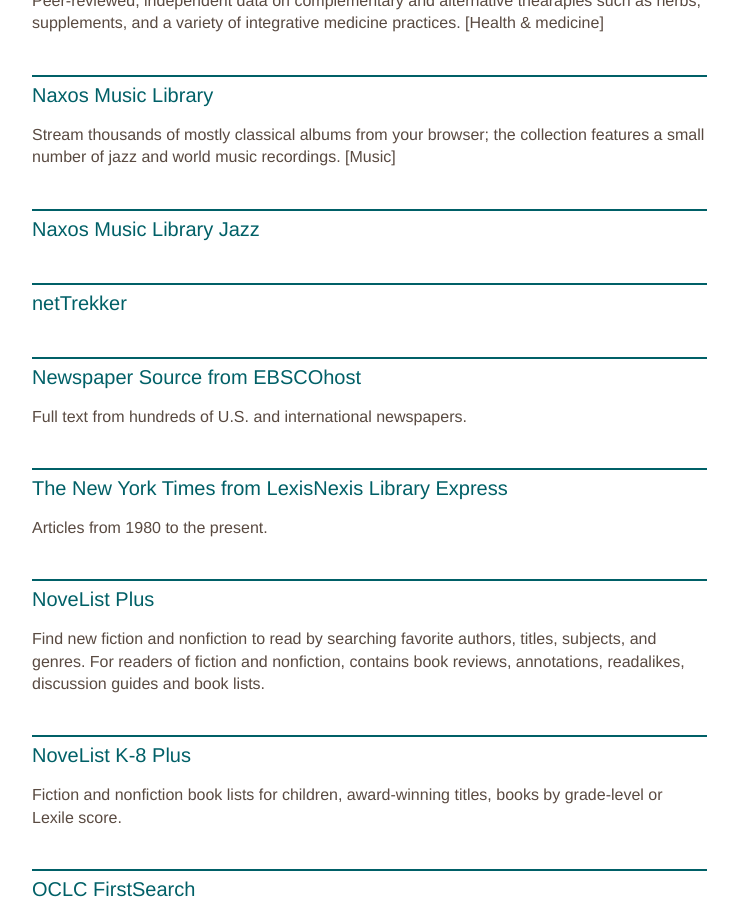
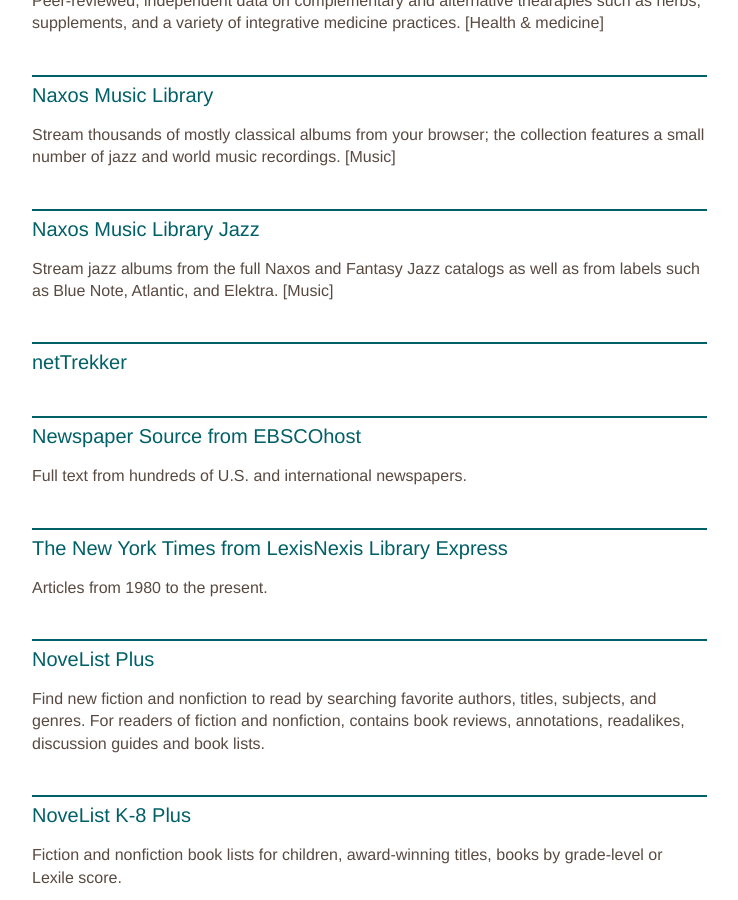
Before and after one commit to skokielibrary/spl-content, a Jekyll site: the page built from _content/bruce/resources--research-topic.markdown, in a window 1280 px wide and 900 px high, scrolled down 5675 px. Shown: the whole window, without its empty margins (126-864 px from the left). Built offline with Jekyll 4.4.1, drawn with Linux system fonts in a browser that asks for light colours.

Commit message:
Updated resources--research-topic.markdown

```diff
--- a/_content/bruce/resources--research-topic.markdown
+++ b/_content/bruce/resources--research-topic.markdown
@@ -175,6 +175,8 @@ Stream thousands of mostly classical albums from your browser; the collection fe
 [Music]
 
 ##Naxos Music Library Jazz
+Stream jazz albums from the full Naxos and Fantasy Jazz catalogs as well as from labels such as Blue Note, Atlantic, and Elektra.
+[Music]
 
 ##netTrekker
 
```
